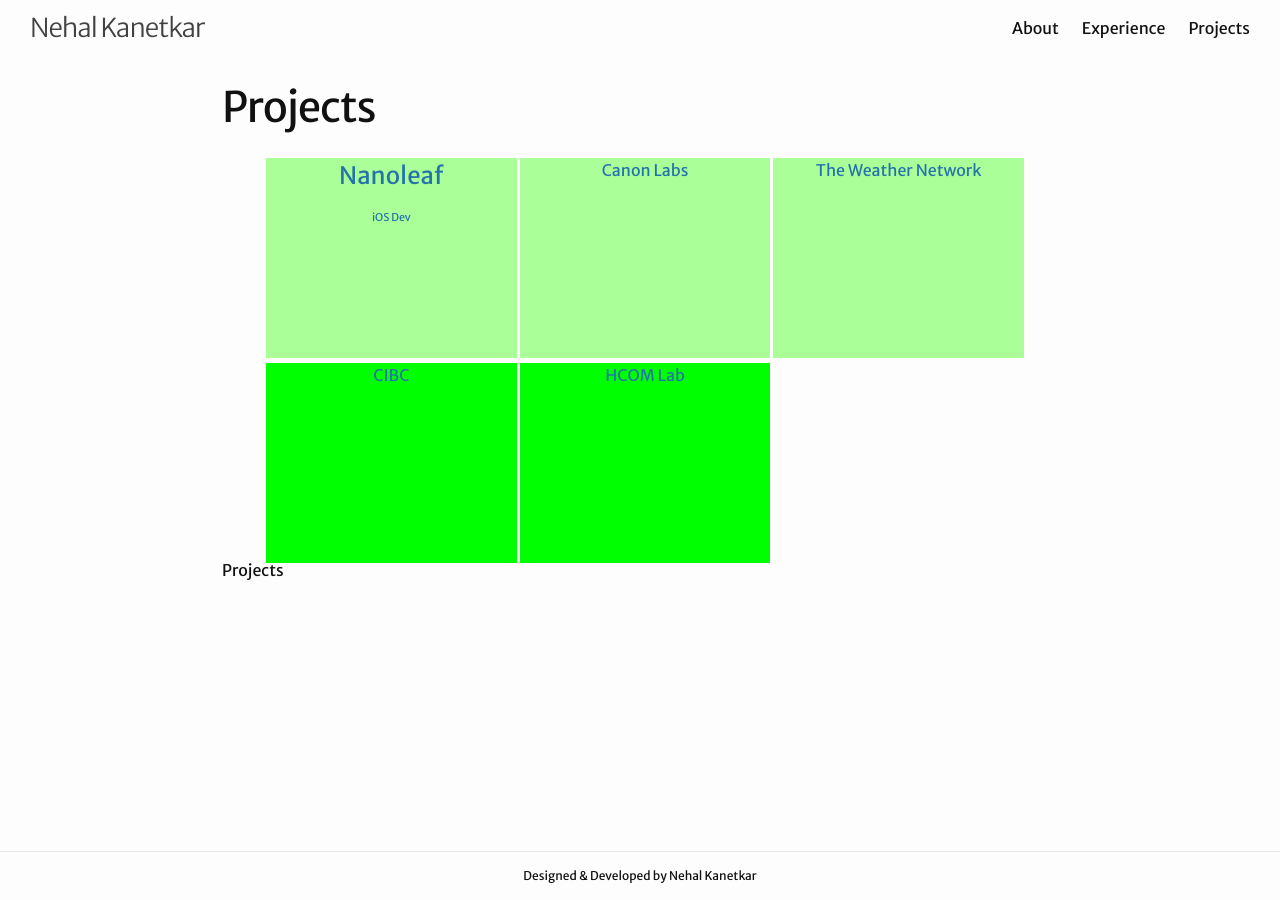
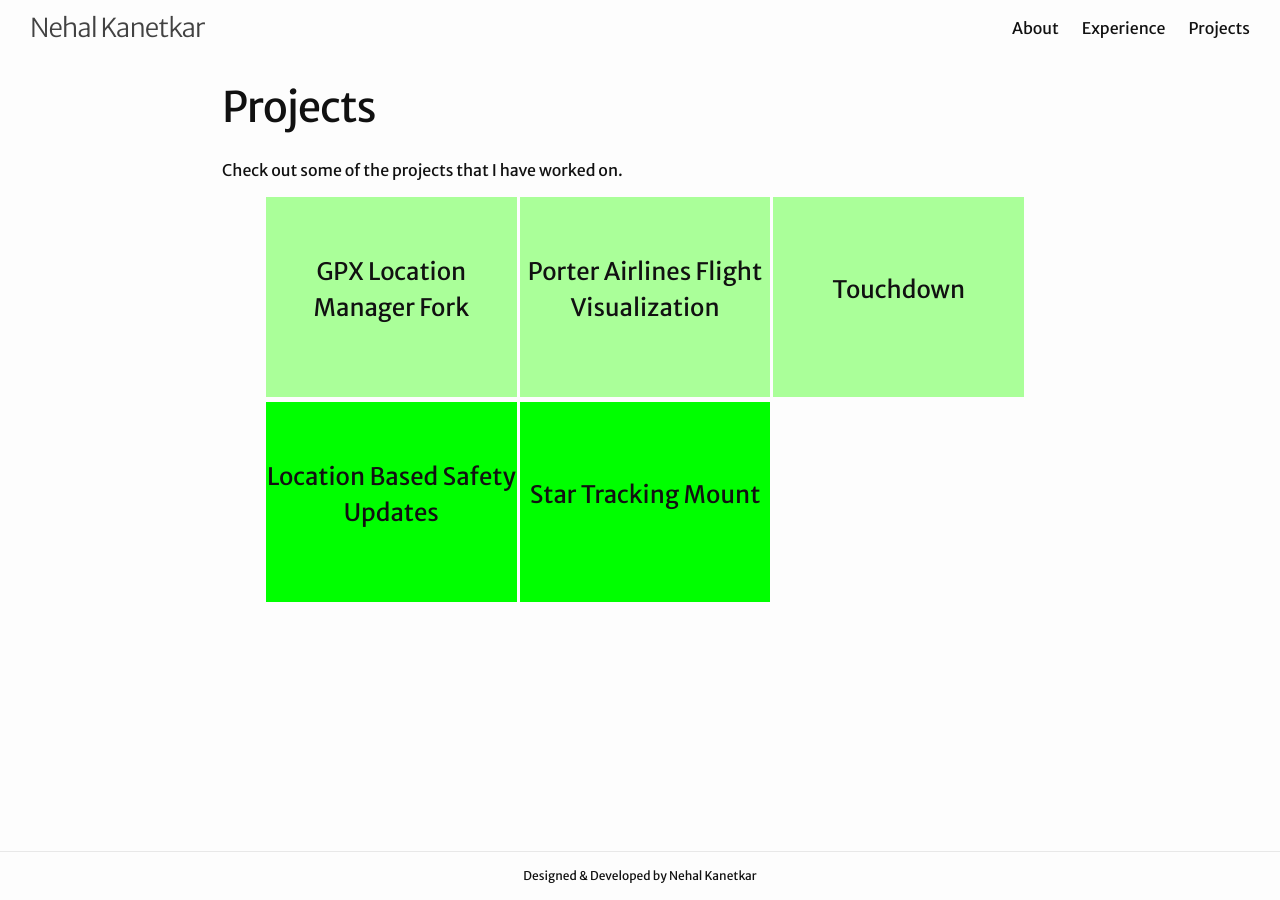
Before and after one commit to nkanetka/nkanetka.github.io, a Jekyll site: the page built from projects.md, in a window 1280 px wide. Built offline with Jekyll 4.4.1, drawn with Linux system fonts in a browser that asks for light colours.

Commit message:
Add in logic to handle different projects and experience

```diff
--- a/_layouts/experience-projects.html
+++ /dev/null
@@ -1,27 +0,0 @@
----
-layout: default
----
-<article class="post">
-
-  <header class="post-header">
-    <h1 class="post-title">{{ page.title | escape }}</h1>
-  </header>
-
-  <div class="post-content">
-  	<div class="row">
-	  <div class="column">
-	    <a class="grid-link"><div class="two item"><h1>Nanoleaf</h1><h6>iOS Dev</h6></div></a>
-	    <a class="grid-link"><div class="one item">CIBC</div></a>
-	  </div>
-	  <div class="column">
-	  	<a class="grid-link"><div class="two item">Canon Labs</div></a>
-	    <a class="grid-link"><div class="one item">HCOM Lab</div></a>
-	  </div>
-	  <div class="column">
-	    <a class="grid-link"><div class="two item">The Weather Network</div></a>
-	  </div>
-	</div>
-	{{ content }}
-  </div>
-
-</article>
--- /dev/null
+++ b/_layouts/grid.html
@@ -0,0 +1,58 @@
+---
+layout: default
+---
+<article class="post">
+
+  <header class="post-header">
+    <h1 class="post-title">{{ page.title | escape }}</h1>
+  </header>
+
+  <div class="post-content">
+  	{{ content }}
+  	<div class="row">
+      {% if page.title == "Experience" %}
+        {% for experience in site.categories.jobs %}
+          {% assign loopindex = forloop.index | modulo: 2 %}
+          {% assign innerloopindex = forloop.index | modulo: 2 %}
+          {% if loopindex == 1 %}
+            <div class="column">
+              {% if innerloopindex == 1 %}
+                <a class="grid-link"><div class="two item"><span><h1>{{ experience.title | escape }}</h1><h6>{{ experience.role | escape }}</h6></span></div></a>
+              {% else %}
+                <a class="grid-link"><div class="one item"><span><h1>{{ experience.title | escape }}</h1><h6>{{ experience.role | escape }}</h6></span></div></a>
+              {% endif %}
+          {% else %}
+              {% if innerloopindex == 1 %}
+                <a class="grid-link"><div class="two item"><span><h1>{{ experience.title | escape }}</h1><h6>{{ experience.role | escape }}</h6></span></div></a>
+              {% else %}
+                <a class="grid-link"><div class="one item"><span><h1>{{ experience.title | escape }}</h1><h6>{{ experience.role | escape }}</h6></span></div></a>
+              {% endif %}
+            </div>
+          {% endif %}
+        {% endfor %}
+      {% else %}
+        {% for project in site.categories.projects %}
+          {% assign loopindex = forloop.index | modulo: 2 %}
+          {% assign innerloopindex = forloop.index | modulo: 2 %}
+          {% if loopindex == 1 %}
+            <div class="column">
+              {% if innerloopindex == 1 %}
+                <a class="grid-link"><div class="two item"><span><h1>{{ project.title | escape }}</h1></span></div></a>
+              {% else %}
+                <a class="grid-link"><div class="one item"><span><h1>{{ project.title | escape }}</h1></span></div></a>
+              {% endif %}
+          {% else %}
+              {% if innerloopindex == 1 %}
+                <a class="grid-link"><div class="two item"><span><h1>{{ project.title | escape }}</h1></span></div></a>
+              {% else %}
+                <a class="grid-link"><div class="one item"><span><h1>{{ project.title | escape }}</h1></span></div></a>
+              {% endif %}
+            </div>
+          {% endif %}
+        {% endfor %}
+      {% endif %}
+
+	</div>
+  </div>
+
+</article>
--- a/_sass/minima/_layout.scss
+++ b/_sass/minima/_layout.scss
@@ -285,8 +285,15 @@
 
   .item {
     text-align: center;
-    vertical-align: center;
+    display:flex;
+    flex-direction:column;
+    justify-content:center;
     line-height: $base-line-height;
+
+    h1, h6 {
+      text-decoration: none;
+      color: $text-color;
+    }
   }
 
   .row {
--- a/projects.md
+++ b/projects.md
@@ -1,7 +1,7 @@
 ---
-layout: experience-projects
+layout: grid
 title: Projects
 permalink: /projects/
 ---
 
-Projects
+Check out some of the projects that I have worked on.
```
Also changed, not shown: _posts/2014-08-28-hcom.markdown (added, +26 -0 lines), _posts/2014-12-17-cibc.markdown (added, +26 -0 lines), _posts/2015-05-25-td.markdown (added, +25 -0 lines), _posts/2015-06-12-stm.markdown (added, +25 -0 lines), _posts/2015-09-05-twn.markdown (renamed from _posts/2017-01-19-welcome-to-jekyll.markdown, +4 -3 lines), _posts/2016-03-12-fv.markdown (added, +25 -0 lines), _posts/2016-04-28-cil.markdown (added, +26 -0 lines), _posts/2016-07-12-loc8r.markdown (added, +25 -0 lines), _posts/2016-12-12-gpx.markdown (added, +25 -0 lines), _posts/2017-01-19-nanoleaf.markdown (added, +26 -0 lines), experience.md (+3 -1 lines).
